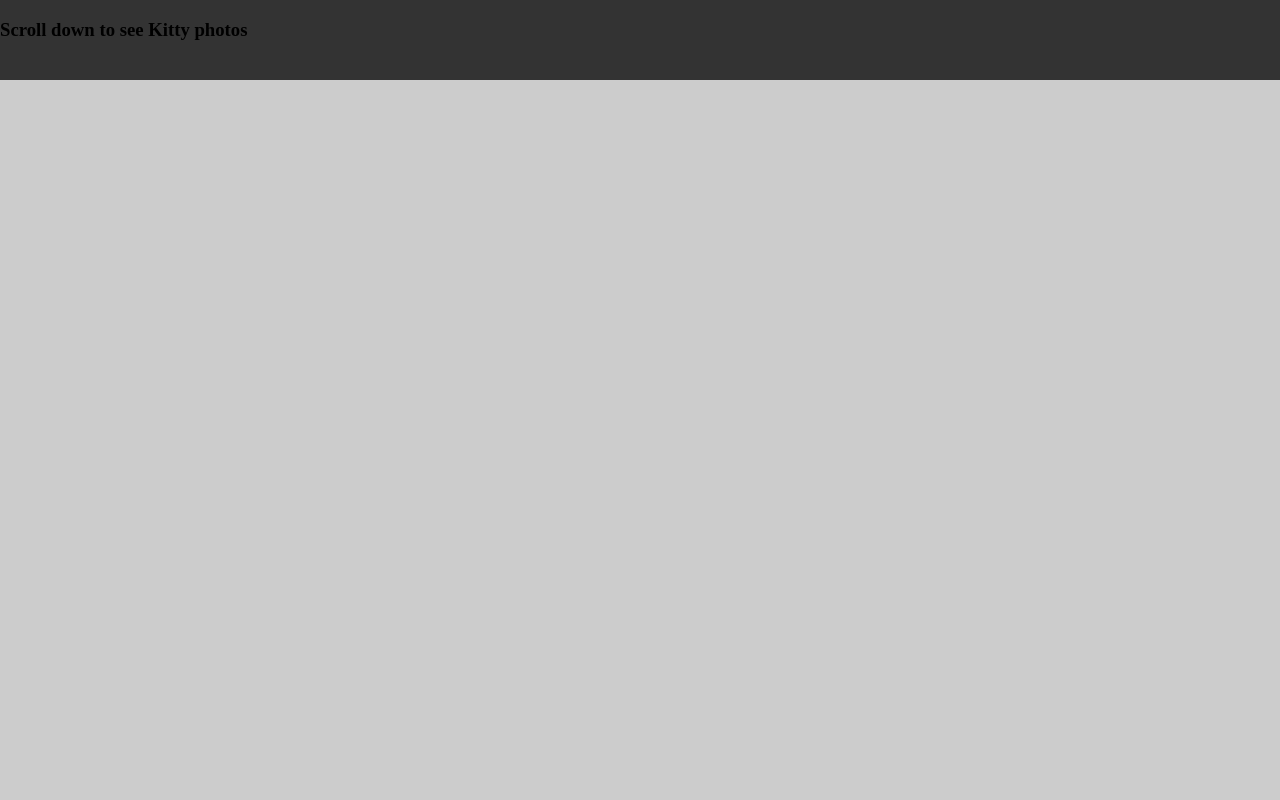
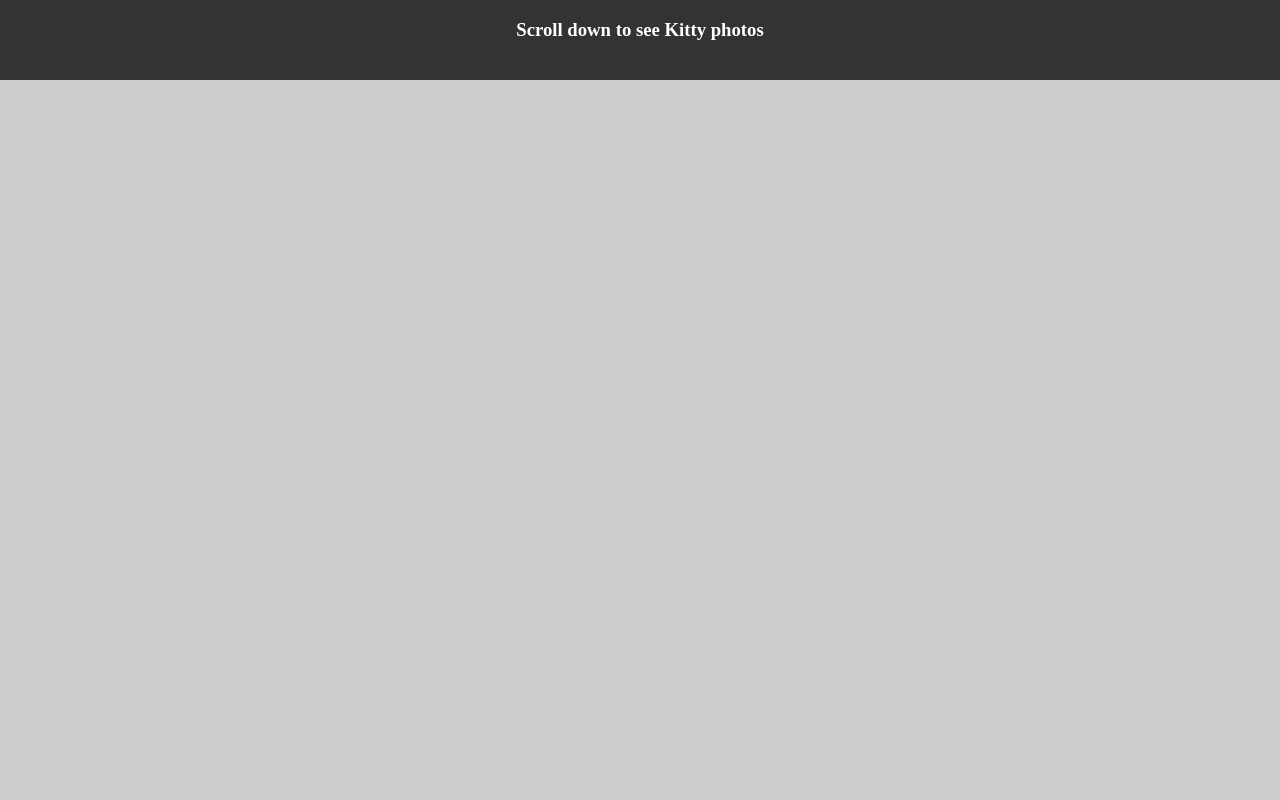
Before and after one commit to a-newcomer/photo-drop-scroll-animation, a plain HTML site: page index.html in a window 1280 px wide. Shown: the top 800 px of the page. Drawn offline with nearby package versions, Linux system fonts and the light colour scheme.

Commit message:
css fixes

```diff
--- a/styles.less
+++ b/styles.less
@@ -90,6 +90,10 @@ body {
       flex-flow: column nowrap;
       background-color: #ccc;
     }
+    header {
+        display: flex;
+        justify-content: center;
+    }
     h3 {
       color: #fff;
     }
```
Also changed, not shown: styles.css.
